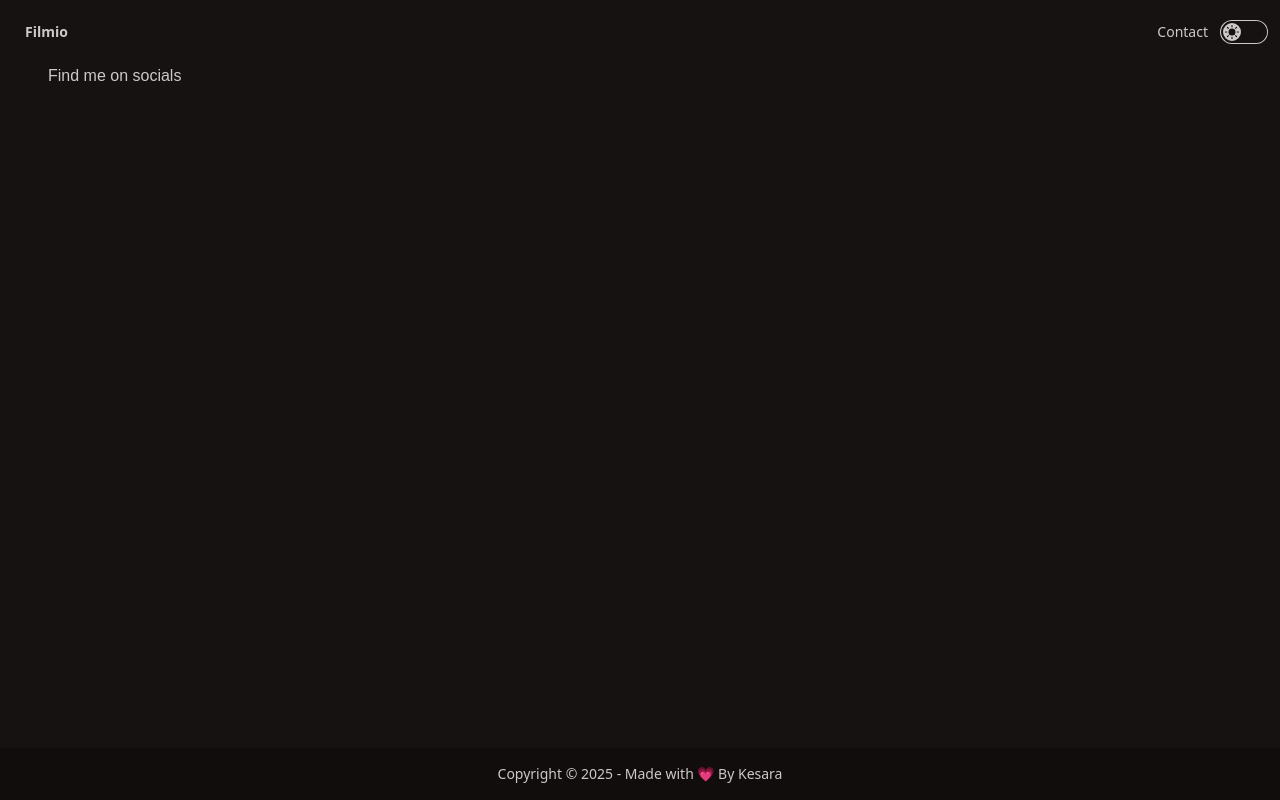
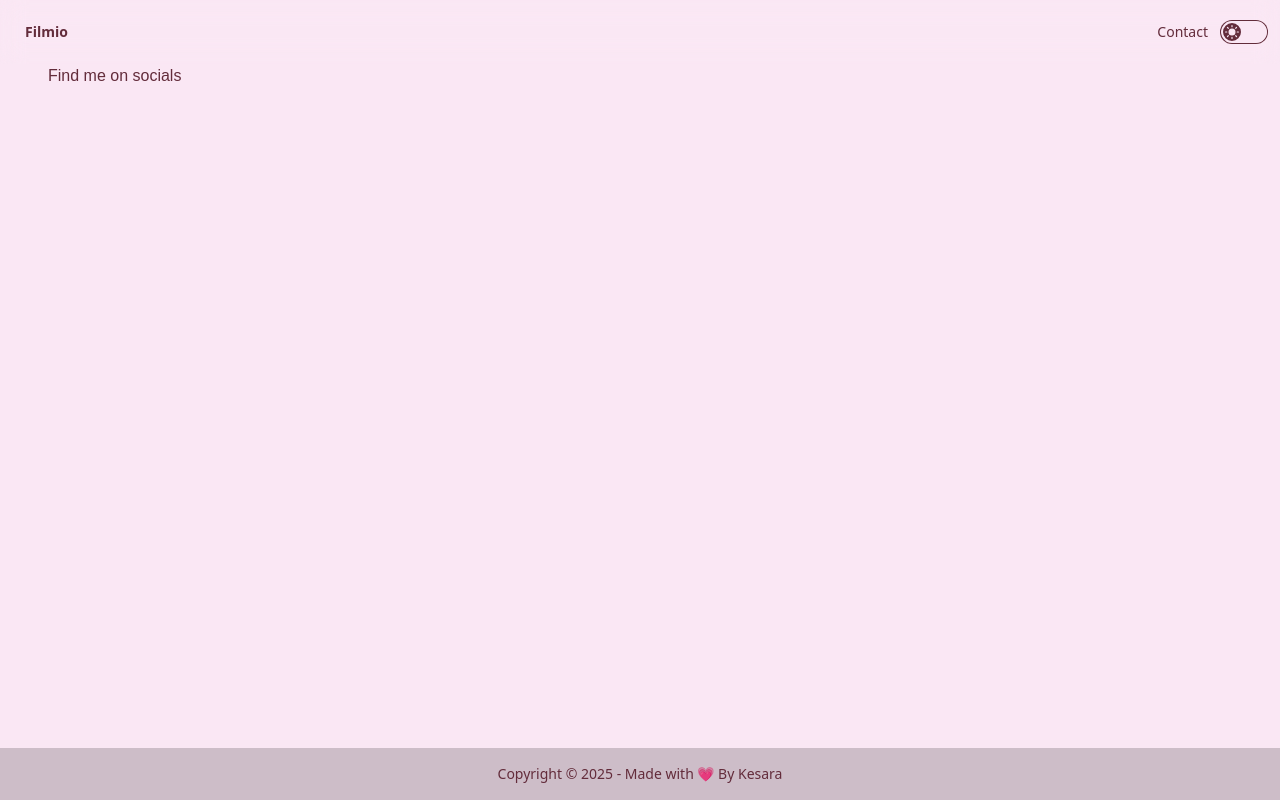
Before and after one commit to ImalKesara/Filmio, a SvelteKit app: page /contact in a window 1280 px wide. Built offline with nearby package versions, Linux system fonts and the light colour scheme; no server answers.

Commit message:
🎨 Dynamic title name

```diff
--- a/src/app.html
+++ b/src/app.html
@@ -5,7 +5,7 @@
 		<link rel="icon" href="%sveltekit.assets%/favicon.png" />
 		<meta name="viewport" content="width=device-width, initial-scale=1" />
 		%sveltekit.head%
-		<title>Filmio</title>
+
 		<script src="%sveltekit.assets%/theme-toggle.js"></script>
 	</head>
 	<body data-sveltekit-preload-data="hover">
--- a/src/lib/components/PetCard.svelte
+++ b/src/lib/components/PetCard.svelte
@@ -19,6 +19,7 @@
 		<p class="text-sm">
 			{movie.overview === '' ? randomText : movie.overview.slice(0, 100) + '...'}
 		</p>
+
 		<div class="card-actions">
 			<PrimaryBtn class="btn btn-primary shadow-md ">Watch</PrimaryBtn>
 		</div>
--- a/src/routes/+layout.svelte
+++ b/src/routes/+layout.svelte
@@ -1,6 +1,11 @@
 <script lang="ts">
+	import { page } from '$app/stores';
 	import '../app.css';
 	let { children } = $props();
+	let title = $derived($page.data.meta?.title ? `${$page.data.meta.title}` : `Filmio`);
 </script>
 
+<svelte:head>
+	<title>{title}</title>
+</svelte:head>
 {@render children()}
--- a/src/routes/+page.server.ts
+++ b/src/routes/+page.server.ts
@@ -1,12 +1,16 @@
 import type { PageServerLoad } from './$types';
-import { getAllUpcomingMovies, type UpcomingMoviesResponse } from '$lib/movie';
+import { getAllUpcomingMovies } from '$lib/movie';
 
-export const load: PageServerLoad = async ({ fetch, locals }): Promise<UpcomingMoviesResponse> => {
+export const load: PageServerLoad = async ({ fetch, locals }) => {
 	console.log(locals);
 
 	const upcomingMovies = await getAllUpcomingMovies(fetch, locals);
+	const meta = {
+		title: 'Filmio',
+		description: 'Landing page'
+	};
 
 	// https://claude.ai/chat/f5d38b31-1a1a-416d-b0c9-9c1738bc0348 -> plain object
 
-	return { upcomingMovies };
+	return { upcomingMovies: upcomingMovies, meta: meta };
 };
--- a/src/routes/contact/+layout.svelte
+++ b/src/routes/contact/+layout.svelte
@@ -1,11 +1,26 @@
 <script lang="ts">
+	import { page } from '$app/stores';
 	import { Header, Footer } from '$lib';
 	import type { Snippet } from 'svelte';
+
 	type Props = {
 		children: Snippet;
 	};
+
+	const defaultMeta = {
+		title: 'Filmio',
+		description: 'Filmio  Movies'
+	};
+
 	let { children }: Props = $props();
+	let title = $derived(
+		$page.data.meta?.title ? `${$page.data.meta.title} | Filmio` : defaultMeta.title
+	);
 </script>
+
+<svelte:head>
+	<title>{title}</title>
+</svelte:head>
 
 <Header />
 <main class="mt-16">
--- /dev/null
+++ b/src/routes/contact/+page.server.ts
@@ -0,0 +1,8 @@
+import type { PageServerLoad } from '../$types';
+
+export const load: PageServerLoad = async () => ({
+	meta: {
+		title: 'Contact',
+		description: 'Find me on socials'
+	}
+});
--- a/src/routes/contact/+page.svelte
+++ b/src/routes/contact/+page.svelte
@@ -1,7 +1,3 @@
-<svelte:head>
-	<title>Contact</title>
-</svelte:head>
-
 <main class="container">
 	<h1>Find me on socials</h1>
 </main>
--- a/static/theme-toggle.js
+++ b/static/theme-toggle.js
@@ -6,10 +6,17 @@ const defaultTheme = 'dark';
 
 const getTheme = () => {
 	if (typeof localStorage !== 'undefined') {
-		return localStorage.getItem(STORAGE_KEY) || defaultTheme;
+		if (localStorage.getItem(STORAGE_KEY)) {
+			return localStorage.getItem(STORAGE_KEY);
+		} else {
+			return window.matchMedia('(prefers-colors-scheme:dark)').matches ? 'dark' : 'light';
+		}
 	}
 	return defaultTheme;
 };
+
+// window.matchMedia('(prefers-colors-scheme:dark)').matches ? 'dark' : 'light'; -> use when you need to set dark theme default in getTheme()
+// 03:52 palina puppers video
 
 const setTheme = (theme) => {
 	document.documentElement.dataset.theme = theme;
--- a/tailwind.config.ts
+++ b/tailwind.config.ts
@@ -33,8 +33,8 @@ export default {
 	daisyui: {
 		// ... mean access all properties
 		themes: [
-			{ light: { ...themes.lofi, ...themesOverride } },
-			{ dark: { ...themes.forest, ...themesOverride } }
+			{ light: { ...themes.valentine, ...themesOverride } },
+			{ dark: { ...themes.night, ...themesOverride } }
 		]
 	},
 
```
Also changed, not shown: src/lib/movie.ts (+6 -1 lines), 1 other file (tests, documents, lock files or other folders).
